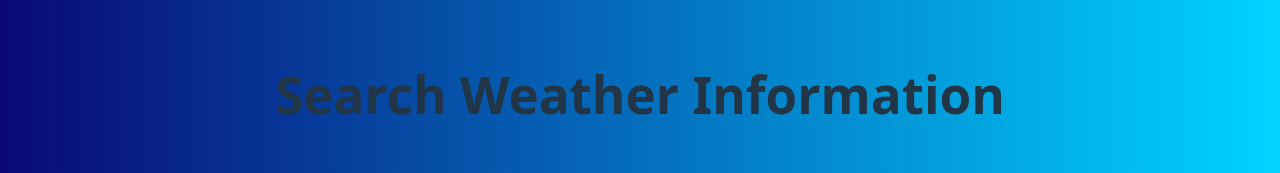
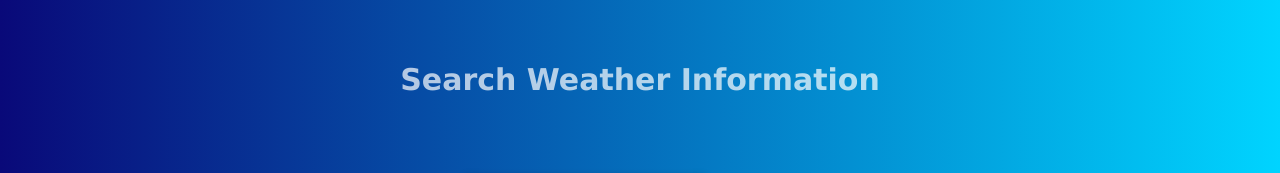
Before and after one commit to AnupKurdekar/Weather-React, a React (Vite) app: page / in a window 1280 px wide. Shown: the top 173 px of the page. Built offline with nearby package versions, Linux system fonts and the light colour scheme; no server answers.

Commit message:
Update Search.jsx

```diff
--- a/src/Search.jsx
+++ b/src/Search.jsx
@@ -49,7 +49,7 @@ export default function Search({updateData}) {
     }
     return(
         <div className='search-box'>
-            <h1>Search Weather Information</h1>
+            <h2>Search Weather Information</h2>
             <br /> <br />
             <form action="" onSubmit={HandleSubmit}>
                  <TextField id="city" label="City" variant="outlined"  value={location} onChange={locationInput} color='white'/>
```
